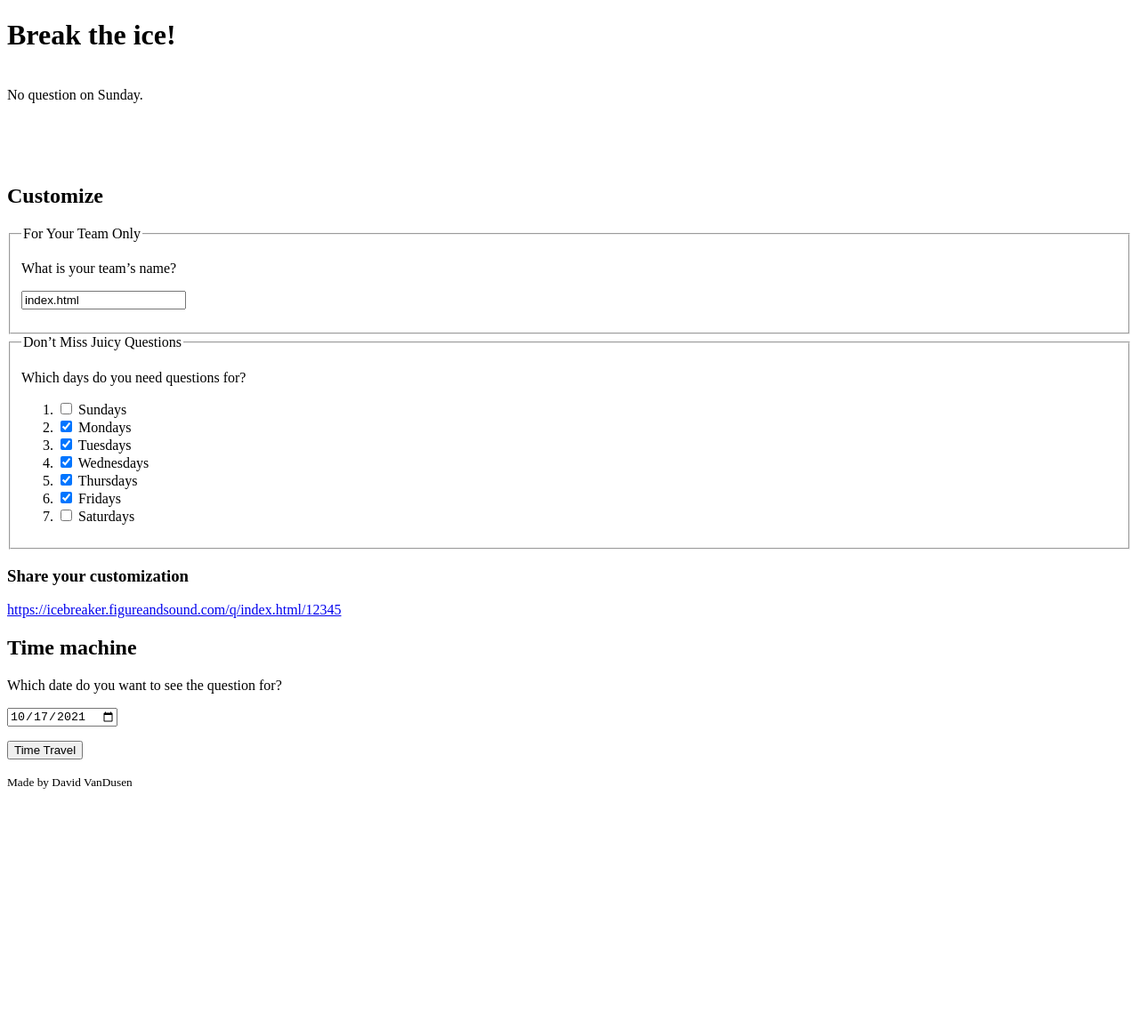
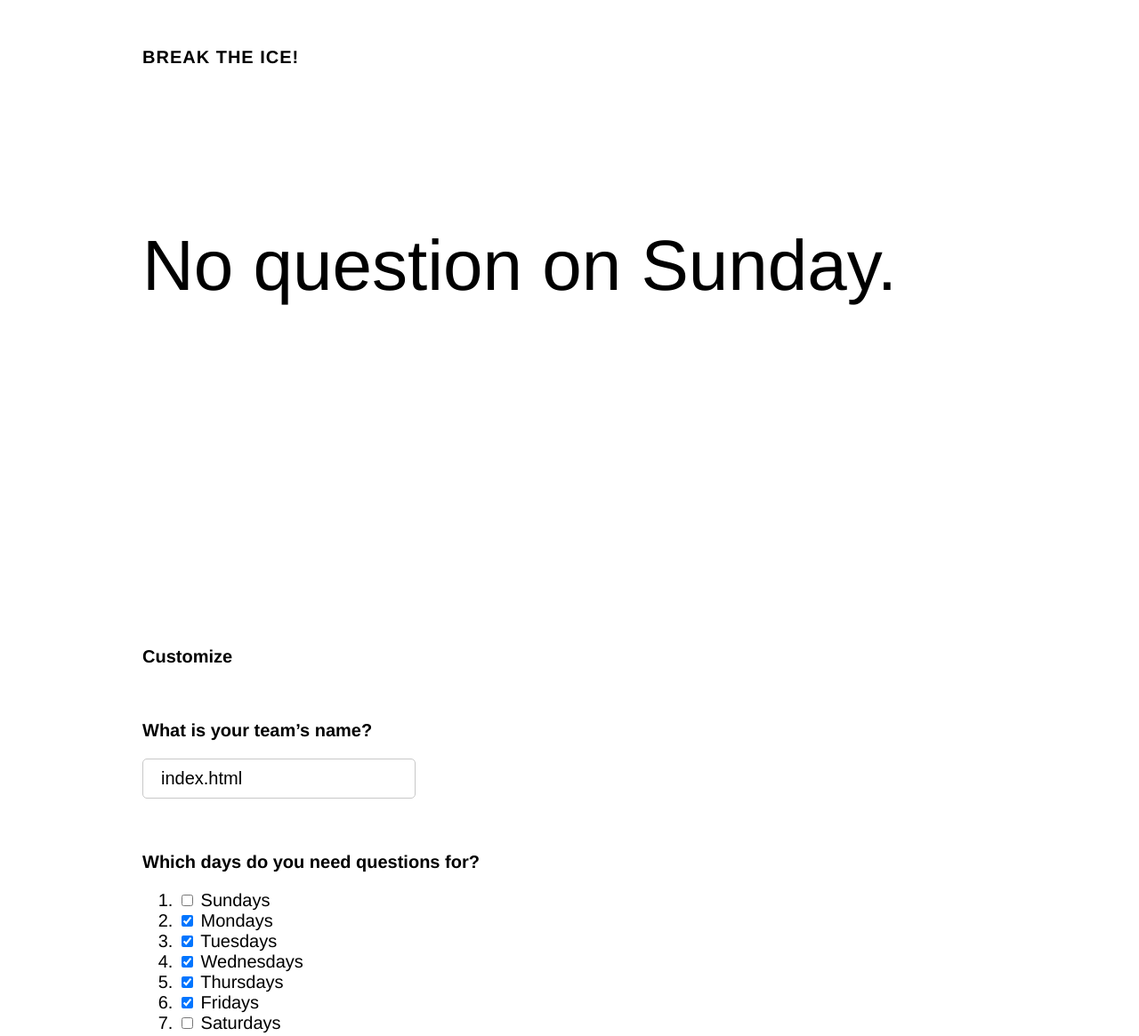
Before and after one commit to davidvandusen/icebreaker.figureandsound.com, a website: page public/index.html in a window 1280 px wide. Shown: the top 1165 px of the page at 89% size. Before the commit the page ends 904 px from the top, so only its background shows below. Drawn offline with Linux system fonts and the light colour scheme.

Commit message:
Styles and bugfixes

```diff
--- a/create-question-files.js
+++ b/create-question-files.js
@@ -3,5 +3,7 @@ const fs = require('fs');
 const questions = fs.readFileSync(process.argv[2], 'utf8').split('\n');
 
 for (var i = 0; i < questions.length; i++) {
-  fs.writeFileSync(`public/questions/${i}.txt`, questions[i]);
+  if (questions[i]) {
+    fs.writeFileSync(`public/questions/${i}.txt`, questions[i]);
+  }
 }
--- a/public/index.html
+++ b/public/index.html
@@ -2,71 +2,145 @@
 <html lang="en">
 <head>
   <meta charset="utf-8" />
-  <meta content="noindex" />
-  <meta content="initial-scale=1, width=device-width" />
+  <meta name="robots" content="noindex" />
+  <meta name="viewport" content="initial-scale=1, width=device-width" />
   <title>Daily Icebreaker Questions</title>
+  <style>
+    html {
+      font-size: 20px;
+    }
+
+    body {
+      margin: 0;
+      font-family: "Helvetica Neue", Helvetica, "Segoe UI", Arial, sans-serif;
+    }
+
+    button {
+      background: #d8d8d8;
+      border: 0 none;
+      border-radius: 0.25rem;
+      cursor: pointer;
+      font-size: 1rem;
+      padding: 0.5rem 1rem;
+    }
+
+    button:hover {
+      background: #e8e8e8;
+    }
+
+    input {
+      background: #fff;
+      border: 1px solid #c8c8c8;
+      border-radius: 0.25rem;
+      cursor: pointer;
+      font-size: 1rem;
+      padding: 0.5rem 1rem;
+    }
+
+    h1, h2, h3 {
+      font-size: 1rem;
+    }
+
+    h1 {
+      letter-spacing: 1px;
+      text-transform: uppercase;
+    }
+
+    h3 {
+      margin-top: 3rem;
+    }
+
+    .page {
+      margin: 0 auto;
+      max-width: 960px;
+      padding: 2rem;
+    }
+
+    .question-section {
+      padding: 5rem 0;
+    }
+
+    .question-date {
+      text-transform: uppercase;
+    }
+
+    .question-text {
+      font-size: 4rem;
+      font-weight: 300;
+      margin: 2rem 0;
+    }
+
+    @media (max-width: 768px) {
+      .question-text {
+        font-size: 2rem;
+      }
+    }
+
+    .customize-section {
+      padding: 5rem 0;
+    }
+
+    .url {
+      word-break: break-all;
+    }
+
+    .date-section {
+      padding: 5rem 0;
+    }
+
+    .page-footer {
+      padding: 5rem 0;
+    }
+  </style>
 </head>
 <body>
+<main class="page">
+  <header class="page-header">
+    <h1>Break the ice!</h1>
     <noscript>
       <aside>
         <p>This website uses JavaScript in order to select a random daily icebreaker question. JavaScript is not available in this web browser, so the program won’t work.</p>
       </aside>
     </noscript>
-<main>
-  <header>
-    <h1>Break the ice!</h1>
   </header>
-  <section>
-    <div id="question-date-area"></div>
-    <div id="question-text-area"></div>
-    <div id="reroll-area">
-      <p>Want a different question?</p>
+  <section class="question-section">
+    <div id="question-date-area" class="question-date"></div>
+    <div id="question-text-area" class="question-text"></div>
+    <div id="reroll-area" class="reroll-section">
+      <h3>Want a different question?</h3>
       <p>
         <button id="reroll-button">Reroll</button>
       </p>
     </div>
   </section>
-  <section>
+  <section class="customize-section">
     <h2>Customize</h2>
-    <fieldset>
-      <legend>For Your Team Only</legend>
-      <p>
+    <h3>
       <label for="team-name-input">What is your team’s name?</label>
-      </p>
+    </h3>
     <p>
       <input id="team-name-input" />
     </p>
-    </fieldset>
-    <fieldset>
-      <legend>Don’t Miss Juicy Questions</legend>
-      <p>Which days do you need questions for?</p>
+    <h3>Which days do you need questions for?</h3>
     <ol>
-        <li><label> <input id="sunday-input" type="checkbox" /> Sundays </label>
-        </li>
-        <li><label> <input id="monday-input" type="checkbox" /> Mondays </label>
-        </li>
-        <li><label> <input id="tuesday-input" type="checkbox" /> Tuesdays
-        </label></li>
-        <li><label> <input id="wednesday-input" type="checkbox" /> Wednesdays
-        </label></li>
-        <li><label> <input id="thursday-input" type="checkbox" /> Thursdays
-        </label></li>
-        <li><label> <input id="friday-input" type="checkbox" /> Fridays </label>
-        </li>
-        <li><label> <input id="saturday-input" type="checkbox" /> Saturdays
-        </label></li>
+      <li><label><input id="sunday-input" type="checkbox" /> Sundays</label></li>
+      <li><label><input id="monday-input" type="checkbox" /> Mondays</label></li>
+      <li><label><input id="tuesday-input" type="checkbox" /> Tuesdays</label></li>
+      <li><label><input id="wednesday-input" type="checkbox" /> Wednesdays</label></li>
+      <li><label><input id="thursday-input" type="checkbox" /> Thursdays</label></li>
+      <li><label><input id="friday-input" type="checkbox" /> Fridays </label></li>
+      <li><label><input id="saturday-input" type="checkbox" /> Saturdays</label></li>
     </ol>
-    </fieldset>
     <div id="custom-url-area">
       <h3>Share your customization</h3>
-      <p><a href="" id="custom-url-link"></a></p>
+      <p><a href="" id="custom-url-link" class="url"></a></p>
     </div>
   </section>
-  <section>
+  <section class="date-section">
     <h2>Time machine</h2>
-    <p>
+    <h3>
       <label for="timetravel-date-input">Which date do you want to see the question for?</label>
-    </p>
+    </h3>
     <p>
       <input id="timetravel-date-input" type="date" />
     </p>
@@ -74,7 +148,7 @@
       <button id="timetravel-button">Time Travel</button>
     </p>
   </section>
-  <footer>
+  <footer class="page-footer">
     <p><small>Made by David VanDusen</small></p>
   </footer>
 </main>
@@ -100,41 +174,37 @@
     var timetravelDateInput = document.getElementById('timetravel-date-input');
     var timetravelButton = document.getElementById('timetravel-button');
     var dayNames = [
-      'Sunday',
-      'Monday',
-      'Tuesday',
-      'Wednesday',
-      'Thursday',
-      'Friday',
+      'Sunday', 'Monday', 'Tuesday', 'Wednesday', 'Thursday', 'Friday',
       'Saturday'
     ];
     var teamNameWord1 = [
       'acrobatic', 'adorable', 'adventurous', 'brave', 'bright', 'brilliant',
-      'concrete', 'conventional', 'delirious', 'foolhardy', 'gregarious',
-      'handsome', 'handy', 'intelligent', 'intrepid', 'joyful', 'jubilant',
-      'keen', 'lanky', 'luxurious', 'mellow', 'nocturnal', 'ornate', 'ordinary',
-      'practical', 'precious', 'questionable', 'quirky', 'radiant', 'rustic',
-      'sly', 'sophisticated', 'stunning', 'verdant', 'weathered'
+      'concrete', 'conventional', 'delirious', 'gregarious', 'handsome',
+      'handy', 'intelligent', 'intrepid', 'joyful', 'jubilant', 'keen', 'lanky',
+      'luxurious', 'mellow', 'nocturnal', 'ornate', 'ordinary', 'practical',
+      'precious', 'quirky', 'radiant', 'rustic', 'sly', 'sophisticated',
+      'stunning', 'verdant'
     ];
     var teamNameWord2 = [
       'aardvark', 'alligator', 'alpaca', 'anaconda', 'ant', 'antelope', 'ape',
-      'aphid', 'armadillo', 'asp', 'baboon', 'badger', 'barracuda', 'bass', 'bat',
-      'bear', 'beaver', 'bedbug', 'bee', 'beetle', 'bird', 'bison', 'bobcat',
-      'buffalo', 'butterfly', 'buzzard', 'camel', 'caribou', 'carp', 'cat',
-      'caterpillar', 'catfish', 'cheetah', 'chicken', 'chimpanzee', 'chipmunk',
-      'cobra', 'cod', 'condor', 'cougar', 'cow', 'coyote', 'crab', 'crane',
-      'cricket', 'crocodile', 'crow', 'cuckoo', 'deer', 'dinosaur', 'dog',
-      'dolphin', 'donkey', 'dove', 'dragonfly', 'duck', 'eagle', 'eel',
-      'elephant', 'emu', 'falcon', 'ferret', 'finch', 'fish', 'flamingo', 'flea',
-      'fly', 'fox', 'frog', 'goat', 'goose', 'gopher', 'gorilla', 'grasshopper',
-      'hamster', 'hare', 'hawk', 'hippopotamus', 'horse', 'hummingbird', 'husky',
-      'iguana', 'impala', 'kangaroo', 'ladybug', 'leopard', 'lion', 'lizard',
-      'llama', 'lobster', 'mongoose', 'monkey', 'moose', 'mosquito', 'moth',
-      'mouse', 'mule', 'octopus', 'orca', 'ostrich', 'otter', 'owl', 'ox',
-      'oyster', 'panda', 'parrot', 'peacock', 'pelican', 'penguin', 'perch',
-      'pheasant', 'pig', 'pigeon', 'porcupine', 'quail', 'rabbit', 'raccoon',
-      'rat', 'rattlesnake', 'raven', 'rooster', 'sheep', 'shrew', 'skunk',
-      'snail', 'snake', 'spider', 'tiger', 'walrus', 'whale', 'wolf', 'zebra'
+      'aphid', 'armadillo', 'asp', 'baboon', 'badger', 'barracuda', 'bass',
+      'bat', 'bear', 'beaver', 'bedbug', 'bee', 'beetle', 'bird', 'bison',
+      'bobcat', 'buffalo', 'butterfly', 'buzzard', 'camel', 'caribou', 'carp',
+      'cat', 'caterpillar', 'catfish', 'cheetah', 'chicken', 'chimpanzee',
+      'chipmunk', 'cobra', 'cod', 'condor', 'cougar', 'cow', 'coyote', 'crab',
+      'crane', 'cricket', 'crocodile', 'crow', 'cuckoo', 'deer', 'dinosaur',
+      'dog', 'dolphin', 'donkey', 'dove', 'dragonfly', 'duck', 'eagle', 'eel',
+      'elephant', 'emu', 'falcon', 'ferret', 'finch', 'fish', 'flamingo',
+      'flea', 'fly', 'fox', 'frog', 'goat', 'goose', 'gopher', 'gorilla',
+      'grasshopper', 'hamster', 'hare', 'hawk', 'hippopotamus', 'horse',
+      'hummingbird', 'husky', 'iguana', 'impala', 'kangaroo', 'ladybug',
+      'leopard', 'lion', 'lizard', 'llama', 'lobster', 'mongoose', 'monkey',
+      'moose', 'mosquito', 'moth', 'mouse', 'mule', 'octopus', 'orca',
+      'ostrich', 'otter', 'owl', 'ox', 'oyster', 'panda', 'parrot', 'peacock',
+      'pelican', 'penguin', 'perch', 'pheasant', 'pig', 'pigeon', 'porcupine',
+      'quail', 'rabbit', 'raccoon', 'rat', 'rattlesnake', 'raven', 'rooster',
+      'sheep', 'shrew', 'skunk', 'snail', 'snake', 'spider', 'tiger', 'walrus',
+      'whale', 'wolf', 'zebra'
     ];
 
     function arrayOfSequentialIndices(length) {
@@ -321,6 +391,7 @@
             questionDate = new Date(dateValue + 'T00:00:00.000');
             rollNumber = 0;
             showQuestion(questionDays, questionDate, teamName, rollNumber);
+            window.scrollTo(0, 0);
           }
         });
     }
--- a/public/questions/119.txt
+++ b/public/questions/119.txt
@@ -1 +1 @@
-If you could go into one store and take anything your want at no charge, which store would it be?
+If you could go into one store and take everything you want at no charge, which store would it be?
--- a/questions.txt
+++ b/questions.txt
@@ -117,6 +117,6 @@ If you weren’t here right now, where would you want to be?
 Where is the worst smelling place you have been?
 Would you be willing to move to another country without your friends or family?
 What did you eat for breakfast?
-If you could go into one store and take anything your want at no charge, which store would it be?
+If you could go into one store and take everything you want at no charge, which store would it be?
 What is your least favourite household chore?
 Do you currently have a role model?
```
Lines whose indentation alone changed are shown as unchanged.
